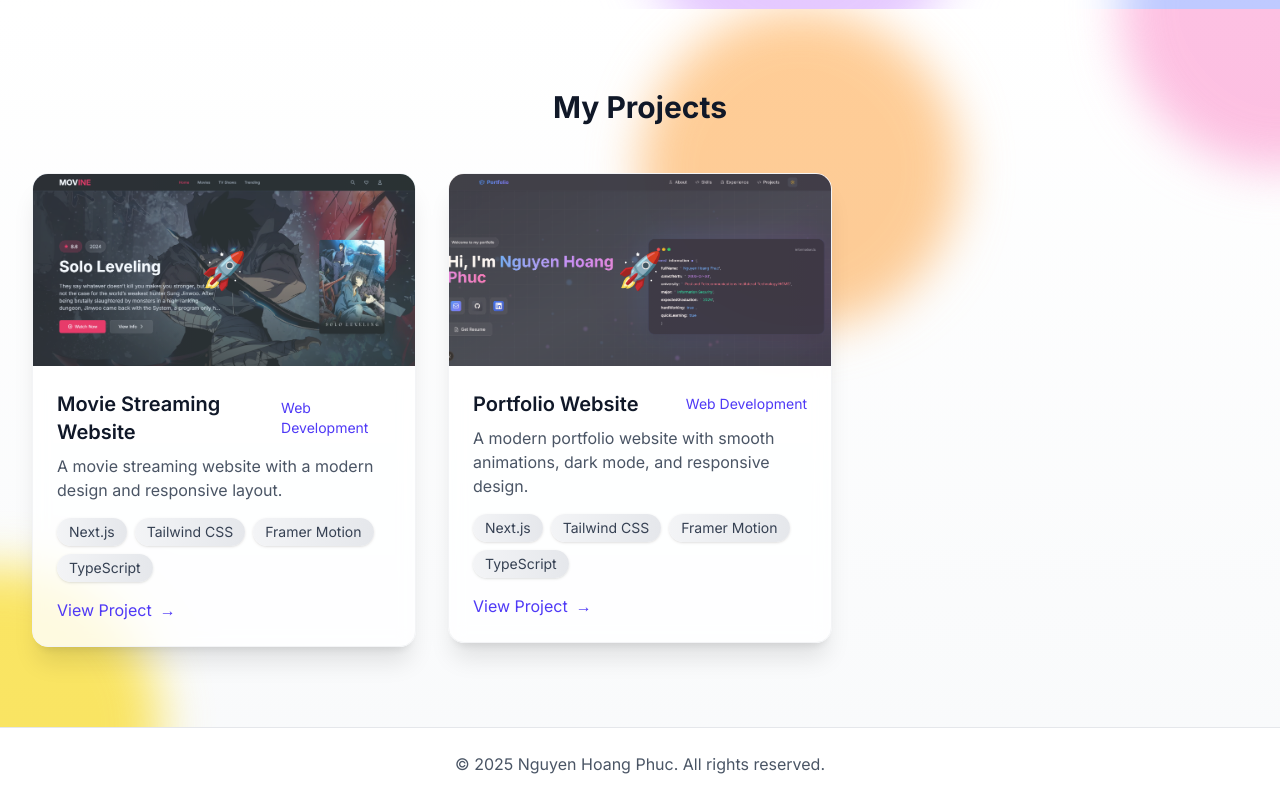
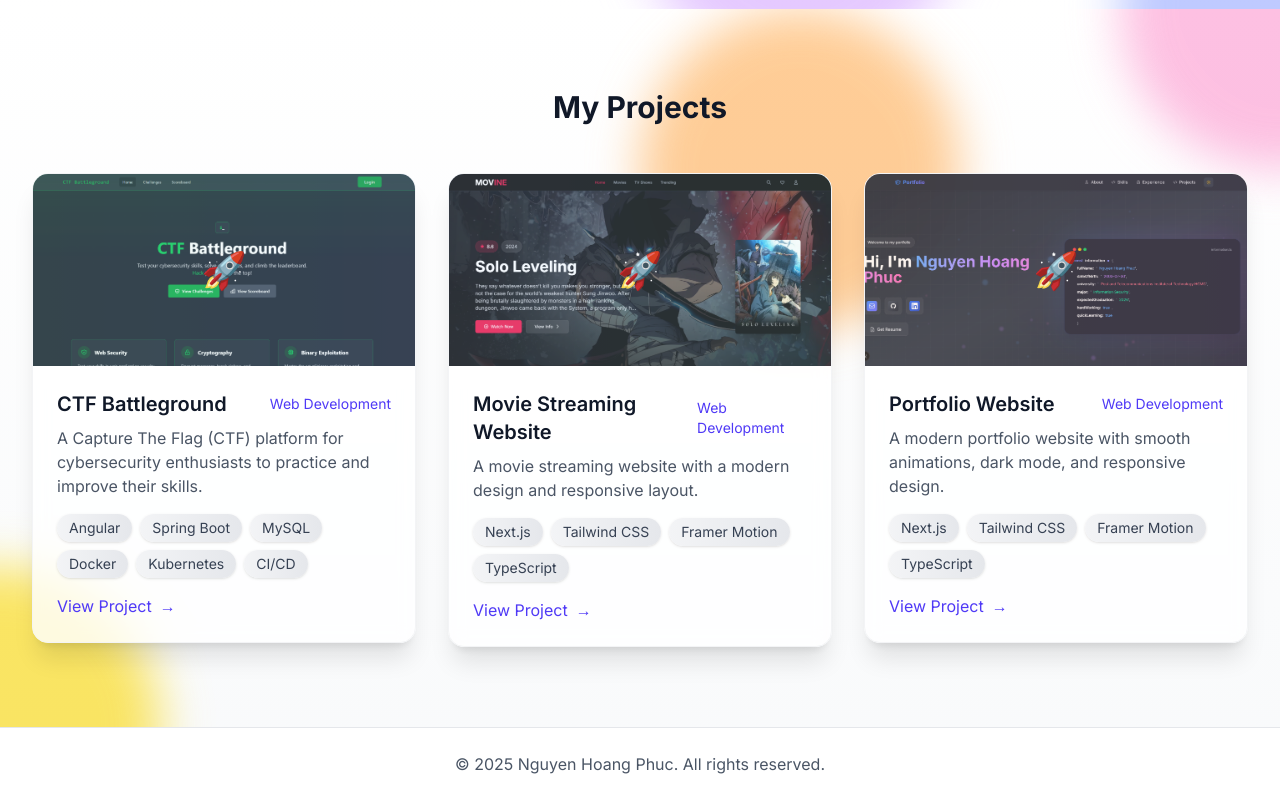
Before and after one commit to phucnguyn-203/portfolio, a Next.js app: page / in a window 1280 px wide. Shown: the part 3715-4515 px from the top of the page. Built offline with nearby package versions, Linux system fonts and the light colour scheme.

Commit message:
Add CTF Battleground project to ProjectsSection with details and image

```diff
--- a/src/components/sections/ProjectsSection.tsx
+++ b/src/components/sections/ProjectsSection.tsx
@@ -32,6 +32,24 @@ export default function ProjectsSection() {
                 </AnimateIn>
                 <div className="grid grid-cols-1 md:grid-cols-2 lg:grid-cols-3 gap-8">
                     {[
+                        {
+                            title: "CTF Battleground",
+                            description:
+                                "A Capture The Flag (CTF) platform for cybersecurity enthusiasts to practice and improve their skills.",
+                            category: "Web Development",
+
+                            technologies: [
+                                "Angular",
+                                "Spring Boot",
+                                "MySQL",
+                                "Docker",
+                                "Kubernetes",
+                                "CI/CD",
+                            ],
+                            image: "/images/ctf.devmaster.id.vn.png",
+                            link: "https://ctf.devmaster.id.vn",
+                            gradient: "from-green-500 to-blue-500",
+                        },
                         {
                             title: "Movie Streaming Website",
                             description:
```
Also changed, not shown: public/images/ctf.devmaster.id.vn.png (added).
